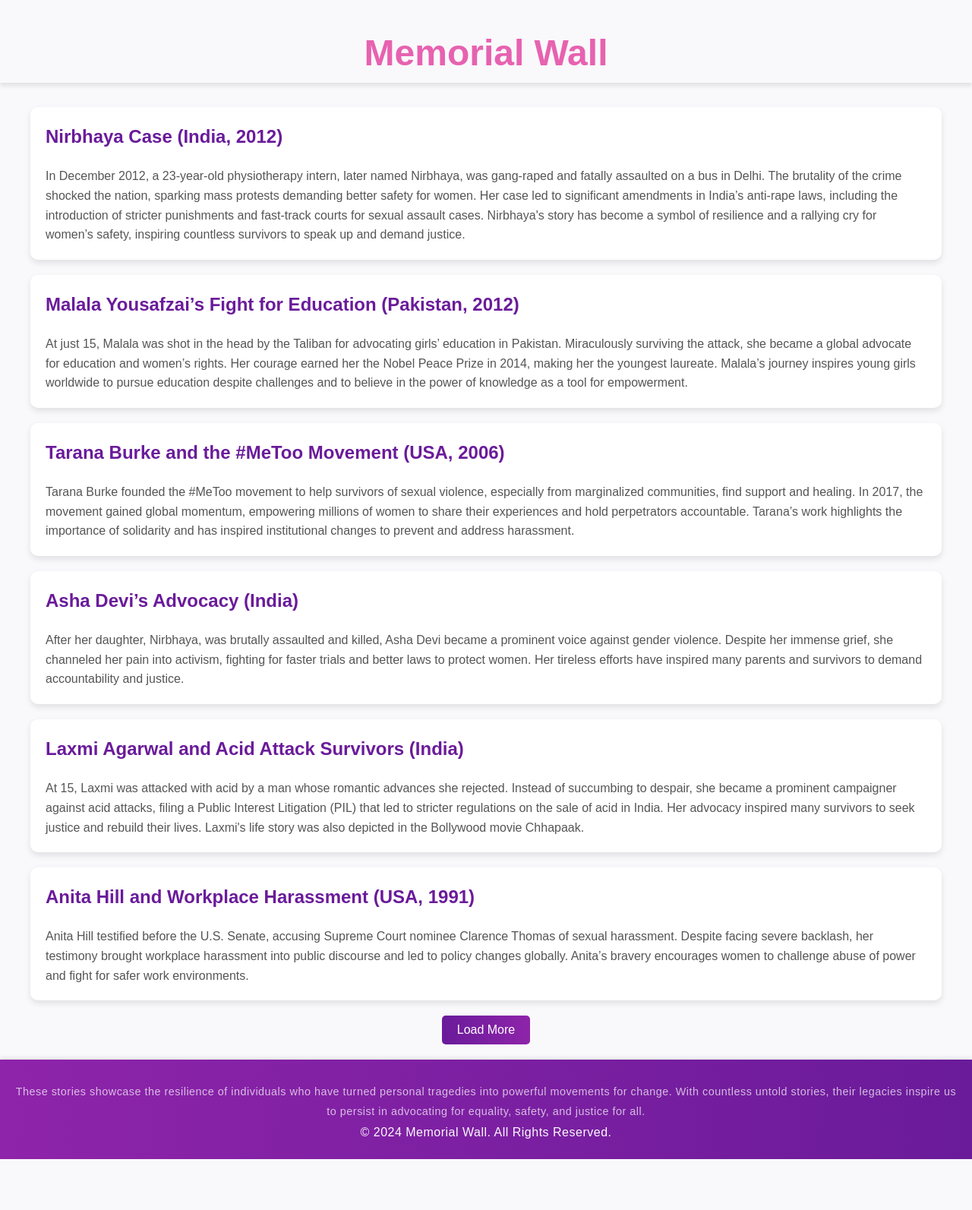
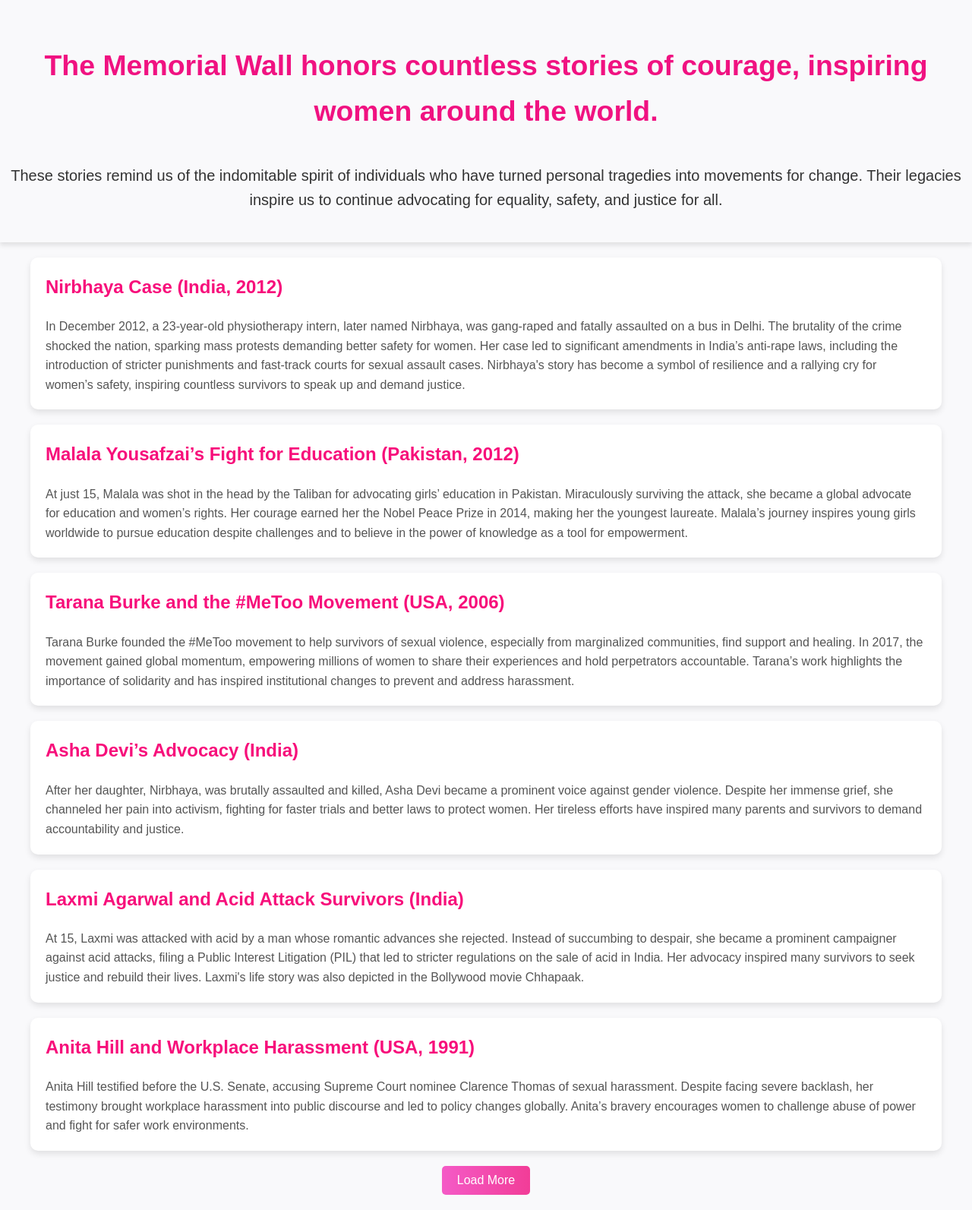
Before and after one commit to anjali-94/women-safety-portal, a Django app: page /memorialwall/ in a window 1280 px wide. Shown: the whole page at 76% size. Before the commit the page ends 1526 px from the top, so only its background shows below. Run offline with Django 4.2, Linux system fonts and the light colour scheme.

Commit message:
ninth commit

```diff
--- a/auth_app/templates/dashboard.html
+++ b/auth_app/templates/dashboard.html
@@ -48,7 +48,7 @@
         }
 
         .static-section {
-            background-image: url('static/women.jpg');
+            background-image: url('https://img.freepik.com/premium-photo/group-women-pink-dresses-sit-front-pink-background_1130573-114037.jpg?w=900');
             background-size: cover;
             background-position: center;
             background-repeat: no-repeat;
@@ -194,6 +194,7 @@
             <a href="#">Helpline Numbers</a>
             <a href="#">Change Password</a>
             <a href="{% url 'logout' %}">Logout</a>
+            <a href="{% url 'story_feed' %}" >See All Stories</a>
         </nav>
     </header>
 
@@ -247,7 +248,7 @@
 
     <section class="static-section1">
         <h2>Stories</h2>
-        <a href="{% url 'story' %}"><p>Post your Story Anonymously</p></a>
+        <a href="{% url 'story' %}"><p>Click Here! Post your Story Anonymously</p></a>
     </section>
 
     <div id="myModal" class="modal">
--- a/auth_app/templates/memorialwall.html
+++ b/auth_app/templates/memorialwall.html
@@ -5,6 +5,7 @@
 <head>
   <meta charset="UTF-8">
   <meta name="viewport" content="width=device-width, initial-scale=1.0">
+  <link href="https://fonts.googleapis.com/css2?family=Poppins:wght@400;600&display=swap" rel="stylesheet">
   <title>Memorial Wall</title>
   <style>
     /* General Styles */
@@ -18,34 +19,19 @@
 
     /* Header Styles */
     .header {
-      color: #df2893b9;
+      color: #f01281;
       text-align: center;
-      font-size: 1.5rem;
+      padding: 20px 0;
+      font-size: 2rem;
       box-shadow: 0 4px 6px rgba(0, 0, 0, 0.1);
     }
 
-    .footer {
-    background: linear-gradient(to right, #8e24aa, #6a1b9a);
-    color: #f9f9fb;
-    text-align: center;
-    padding: 20px;
-    font-size: 1rem;
-    font-weight: 500;
-    box-shadow: 0 -2px 6px rgba(0, 0, 0, 0.1);
-    letter-spacing: 0.5px;
-    line-height: 1.8;
-  }
+    .header p {
+      font-size: 1.25rem;
+      color: rgba(0, 0, 0, 0.8);
+      margin-top: 10px;
+    }
 
-  .footer p {
-    margin: 0;
-    color: rgba(255, 255, 255, 0.85);
-  }
-
-  .footer p:last-child {
-    margin-top: 10px;
-    font-size: 0.9rem;
-    color: rgba(255, 255, 255, 0.7);
-  }
 
     /* Main Content Styles */
     .main-content {
@@ -86,7 +72,7 @@
     .content h2 {
       margin-top: 0;
       font-size: 1.5rem;
-      color: #6a1b9a;
+      color: #f70f7b;
     }
 
     .content p {
@@ -98,7 +84,7 @@
     /* Load More Button */
     .load-more {
       display: block;
-      background: linear-gradient(to right, #6a1b9a, #8e24aa);
+      background: linear-gradient(to right, #f332b9cb, #f01281d0);
       color: white;
       border: none;
       padding: 10px 20px;
@@ -111,7 +97,7 @@
     }
 
     .load-more:hover {
-      background: linear-gradient(to right, #8e24aa, #6a1b9a);
+      background: linear-gradient(to right, #f332b9, #f01281);
     }
 
     /* Responsive Styles */
@@ -134,17 +120,16 @@
 </head>
 
 <body>
-  <header class="header">
-    <h1>Memorial Wall</h1>
-  </header>
+    <section class="header">
+        <h3>The Memorial Wall honors countless stories of courage, inspiring women around the world.</h3>
+        <p>These stories remind us of the indomitable spirit of individuals who have turned personal tragedies into
+            movements for change. Their legacies inspire us to continue advocating for equality, safety, and justice for
+            all.</p>
+    </section>
   <main class="main-content" id="memorial-wall">
     <!-- Cards will be dynamically loaded -->
   </main>
   <button class="load-more" id="load-more-btn">Load More</button>
-  <footer class="footer">
-    <p>These stories showcase the resilience of individuals who have turned personal tragedies into powerful movements for change. With countless untold stories, their legacies inspire us to persist in advocating for equality, safety, and justice for all.</p>
-    &copy; 2024 Memorial Wall. All Rights Reserved.
-  </footer>
 
   <script>
     const stories = [
--- a/auth_app/templates/story.html
+++ b/auth_app/templates/story.html
@@ -106,11 +106,6 @@
 </head>
 <body>
 
-    <!-- Navigation bar -->
-    <div class="navbar">
-        <a href="{% url 'dashboard' %}">Back</a>
-    </div>
-
     <!-- Heading -->
     <h1 class="heading">Anonymous Story</h1>
 
--- a/auth_app/urls.py
+++ b/auth_app/urls.py
@@ -12,6 +12,8 @@ urlpatterns=[
     path('logout/', views.logout_view,name='logout'),
     path('story/', views.story_view, name='story'),
     path('story/submit/', views.submit_story, name='submit_story'),
+    path('story/', views.story_view, name='story'),
+    path('story-feed/', views.story_feed, name='story_feed'),
     path('password-reset/', auth_views.PasswordResetView.as_view(), name='password_reset'),
     path('password-reset/done/', auth_views.PasswordResetDoneView.as_view(), name='password_reset_done'),
     path('reset/<uidb64>/<token>/', auth_views.PasswordResetConfirmView.as_view(), name='password_reset_confirm'),
--- a/auth_app/views.py
+++ b/auth_app/views.py
@@ -87,6 +87,9 @@ def submit_story(request):
             Story.objects.create(content=content)
     return redirect('story')
 
+def story_feed(request):
+    stories = Story.objects.all()
+    return render(request, 'story_feed.html', {'stories': stories})
 
 def self_defense(request):
     return render(request, 'self_defense.html')
```
Also changed, not shown: auth_app/templates/complaint_form.html (+4 -3 lines), auth_app/templates/story_feed.html (added, +176 -0 lines), db.sqlite3.
